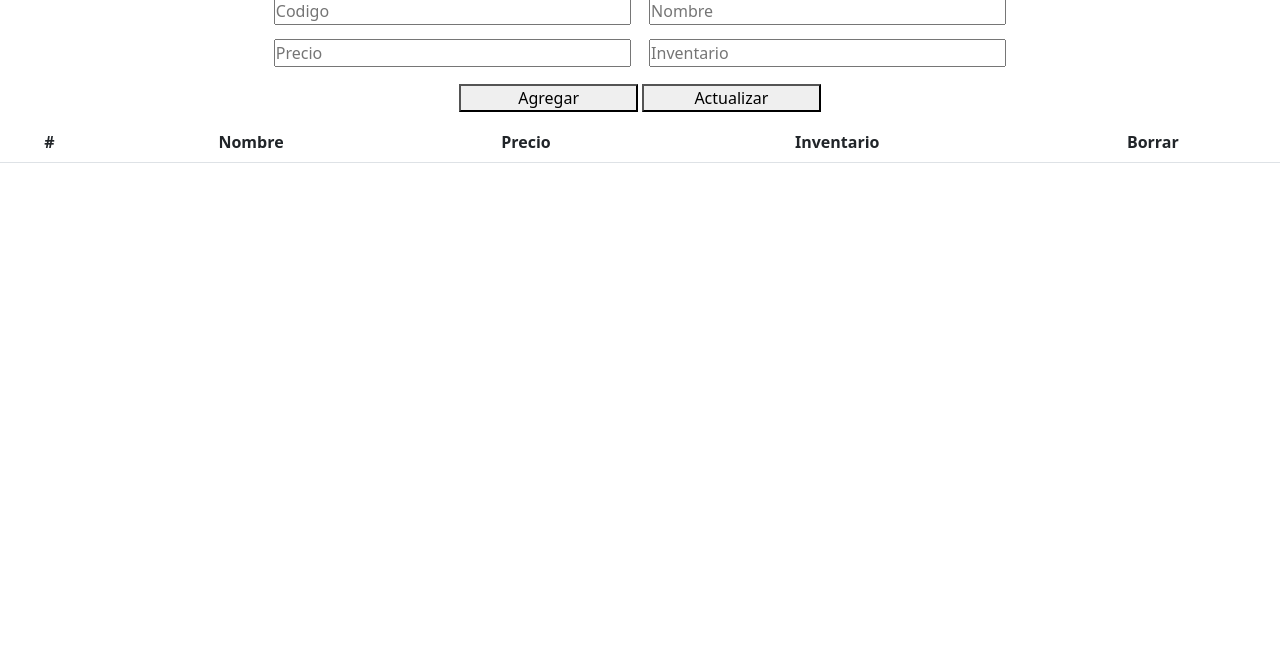
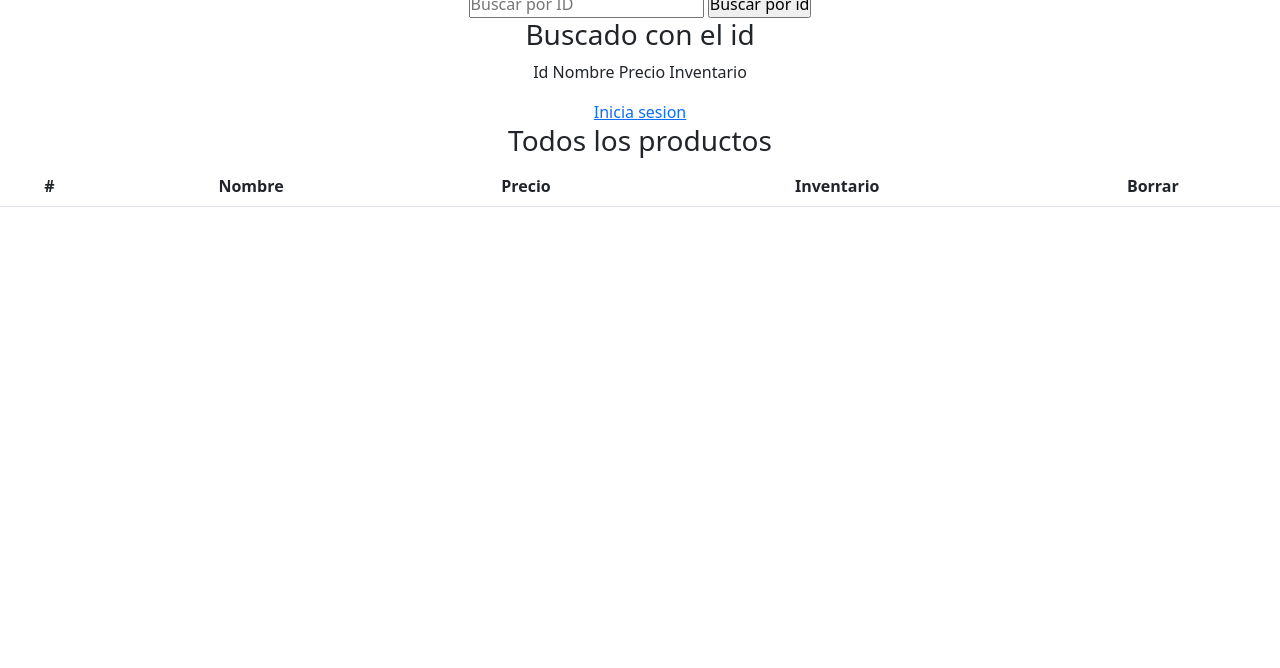
Before and after one commit to SMITH367/InvetaryGestion, a website with bundled scripts: page frontend/index.html in a window 1280 px wide. Shown: the part 132-800 px from the top of the page. Built offline with nearby package versions, Linux system fonts and the light colour scheme; no server answers.

Commit message:
created structure template for searchby

```diff
--- a/frontend/index.html
+++ b/frontend/index.html
@@ -18,20 +18,32 @@
     <div class="container">
         <h1 class='center'>BIENVENIDO, SISTEMA DE GESTION DE INVENTARIO</h1>
         <h2 class='center'>Manejador de productos</h2>
-
-        <form action="" class="form-data center">
-
-            <input class="form-data-input" type="number" name="Codigo" id="" placeholder="Codigo">
-            <input class="form-data-input" type="text" name="Nombre" id="" placeholder="Nombre">
-            <input class="form-data-input" type="number" name="Precio" id="" placeholder="Precio">
-            <input class="form-data-input"  type="number" name="Precio" id="" placeholder="Inventario">
-
-            <button class="form-data-btn" type="submit">Agregar</button>
-            <button class="form-data-btn" type="submit">Actualizar</button>
-
+        <form action="">
+            <input type="number" placeholder="Buscar por ID" id="searchById">
+            <input type="submit" id="SearchIdBtn" value="Buscar por id">
         </form>
 
+        <div class="search">
+
+            <div class="searchingId">
+                <h3 class="center" id="buscandoID">Buscado con el id</h3>
+
+                <label for="">Id <p id="idSearched"> </p> </label>
+                <label for="">Nombre <p id="nameSearched"> </p> </label>
+
+                <label for="">Precio <p id="priceSearched"> </p> </label>
+                <label for="">Inventario <p id="inventSearched"> </p> </label>
             </div>
+
+
+        </div>
+
+
+
+
+    </div>
+    <a href="./login.html">Inicia sesion</a>
+    <h3 class="center">Todos los productos</h3>
     <table class="table center show-data">
         <thead>
             <tr>
```
Also changed, not shown: frontend/login.html (+4 -2 lines). Lines whose indentation alone changed are shown as unchanged.
